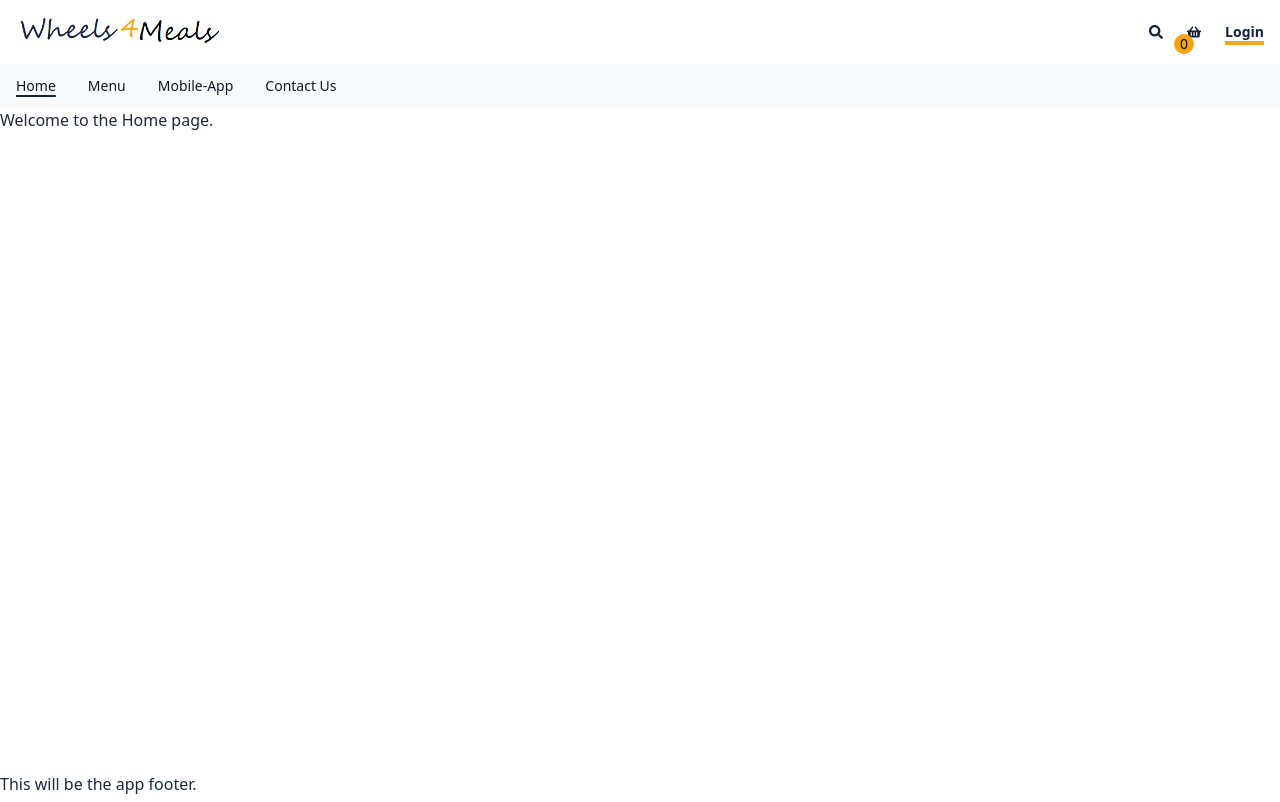
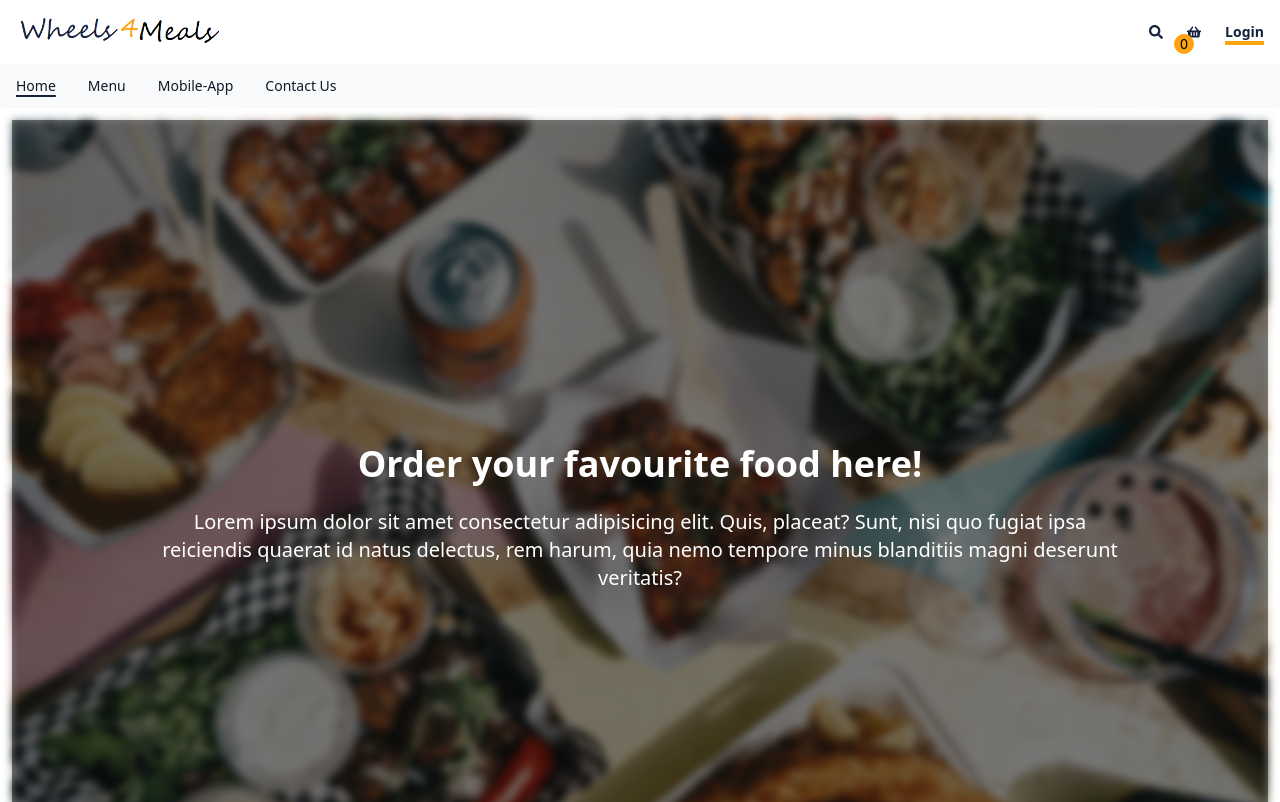
Before and after one commit to johnclamy/mern-notes-app, a React (Vite) app in the folder frontend/: page / in a window 1280 px wide. Shown: the top 802 px of the page. Built offline with nearby package versions, Linux system fonts and the light colour scheme.

Commit message:
create a banner for the home page

```diff
--- a/frontend/src/views/Home.tsx
+++ b/frontend/src/views/Home.tsx
@@ -1,8 +1,30 @@
+import Main from "../components/layout/Main";
+import hero from "../assets/imgs/hero.jpg";
+
 const Home = () => {
   return (
-    <main>
-      <p>Welcome to the Home page.</p>
-    </main>
+    <Main>
+      {/* hero section */}
+      <section className="relative h-screen w-full">
+        <img
+          src={hero}
+          alt="Background image of various takeaway meals"
+          className="absolute inset-0 w-full h-full object-cover filter blur-sm"
+        />
+        <div className="absolute inset-0 bg-black bg-opacity-50"></div>
+        <div className="absolute inset-0 flex flex-col items-center justify-center">
+          <h1 className="text-4xl text-white font-bold">
+            Order your favourite food here!
+          </h1>
+          <p className="text-xl text-white text-center mt-4 mx-36">
+            Lorem ipsum dolor sit amet consectetur adipisicing elit. Quis,
+            placeat? Sunt, nisi quo fugiat ipsa reiciendis quaerat id natus
+            delectus, rem harum, quia nemo tempore minus blanditiis magni
+            deserunt veritatis?
+          </p>
+        </div>
+      </section>
+    </Main>
   );
 };
 
```
Also changed, not shown: frontend/src/assets/imgs/hero.jpg (added).
